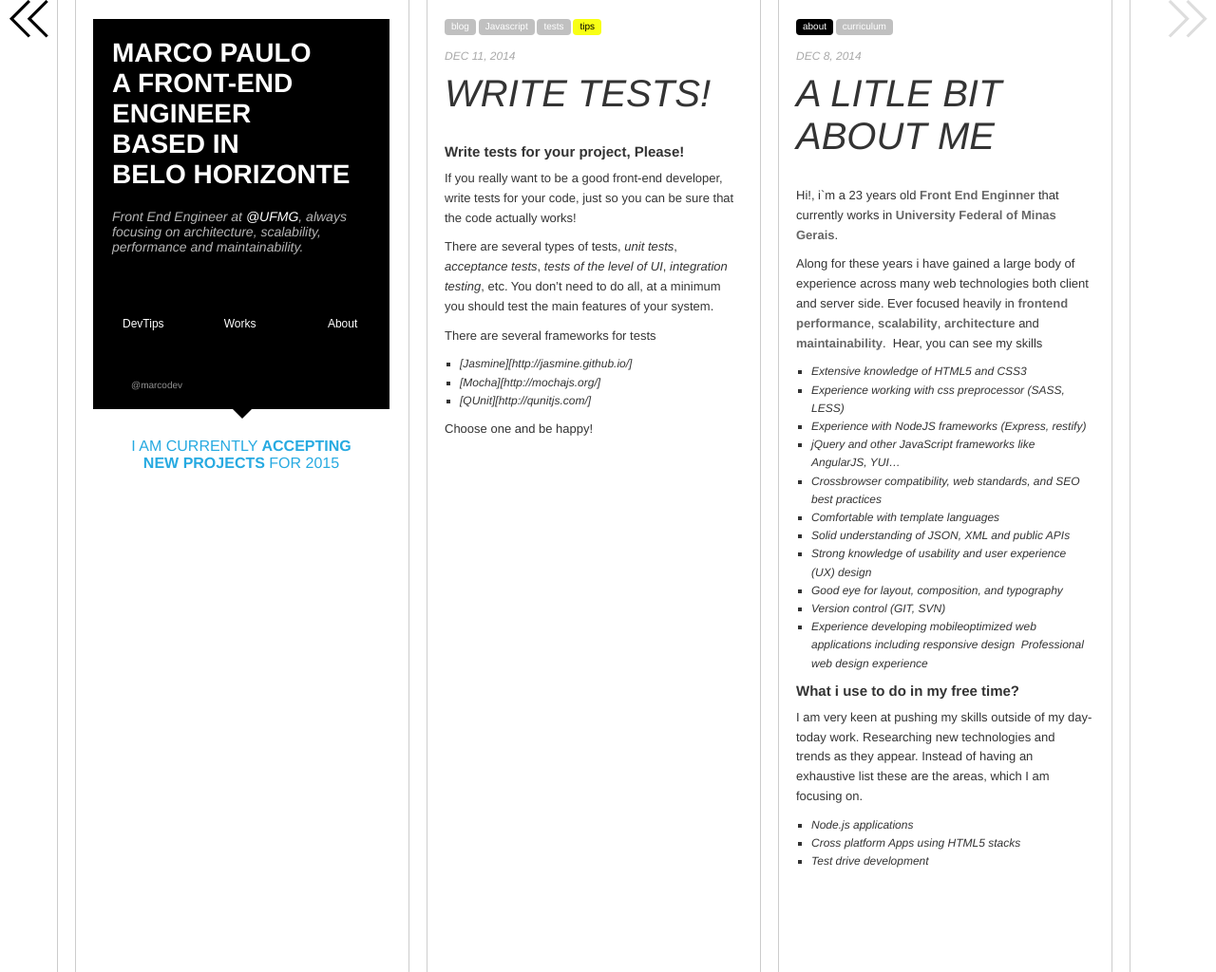
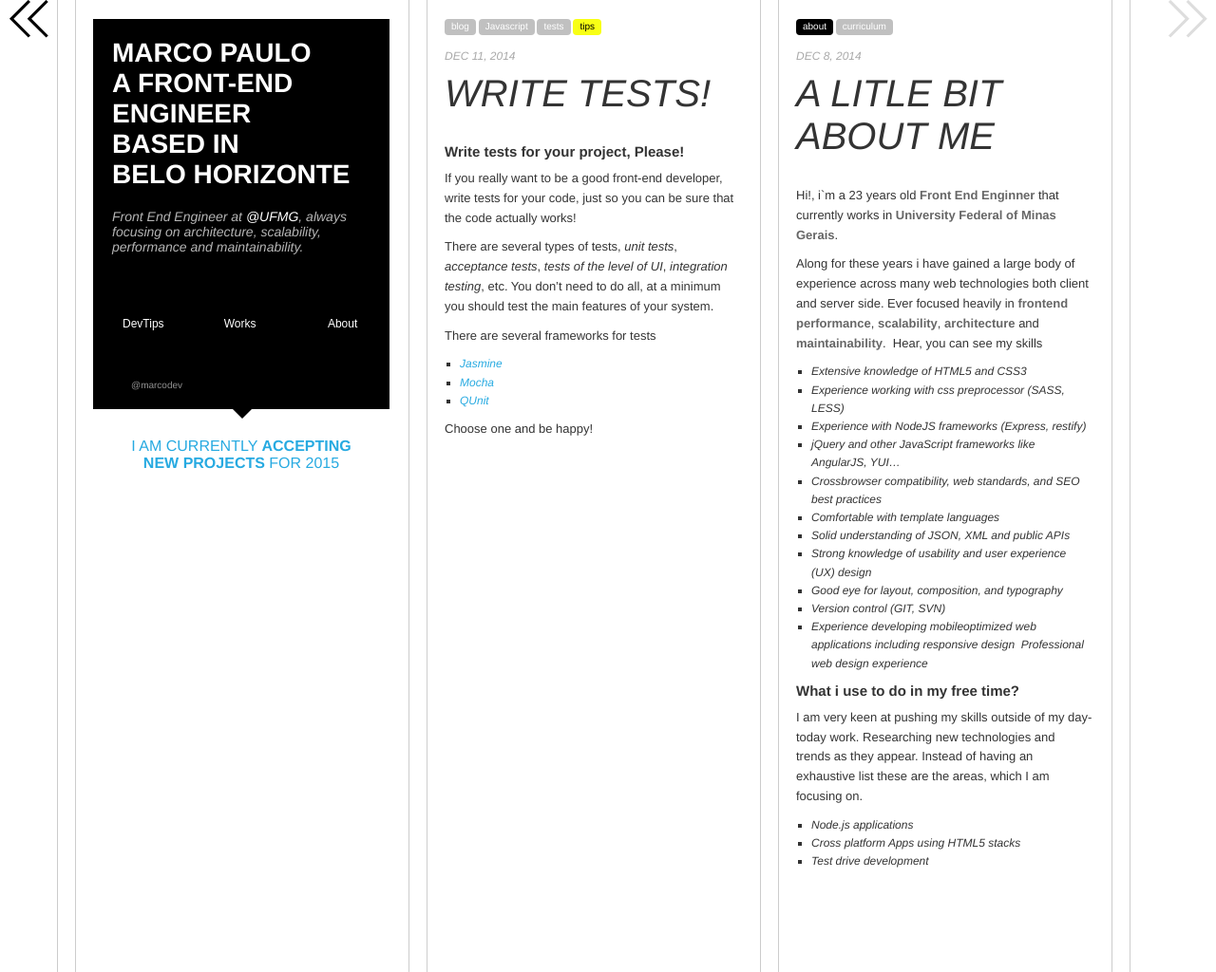
Before and after one commit to devmarco/devmarco.github.io, a Jekyll site: the page built from index.html, in a window 1280 px wide. Shown: the whole page at 95% size. Built offline with Jekyll 4.4.1, drawn with Linux system fonts in a browser that asks for light colours; comment, search, counter and statistics services are not loaded.

Commit message:
Fix links on post

```diff
--- a/_posts/2014-12-11-write-tests.markdown
+++ b/_posts/2014-12-11-write-tests.markdown
@@ -13,8 +13,8 @@ There are several types of tests, *unit tests*, *acceptance tests*, *tests of th
 
 There are several frameworks for tests
 
-* [Jasmine][http://jasmine.github.io/]
-* [Mocha][http://mochajs.org/]
-* [QUnit][http://qunitjs.com/]
+* [Jasmine](http://jasmine.github.io/)
+* [Mocha](http://mochajs.org/)
+* [QUnit](http://qunitjs.com/)
 
 Choose one and be happy!
```
